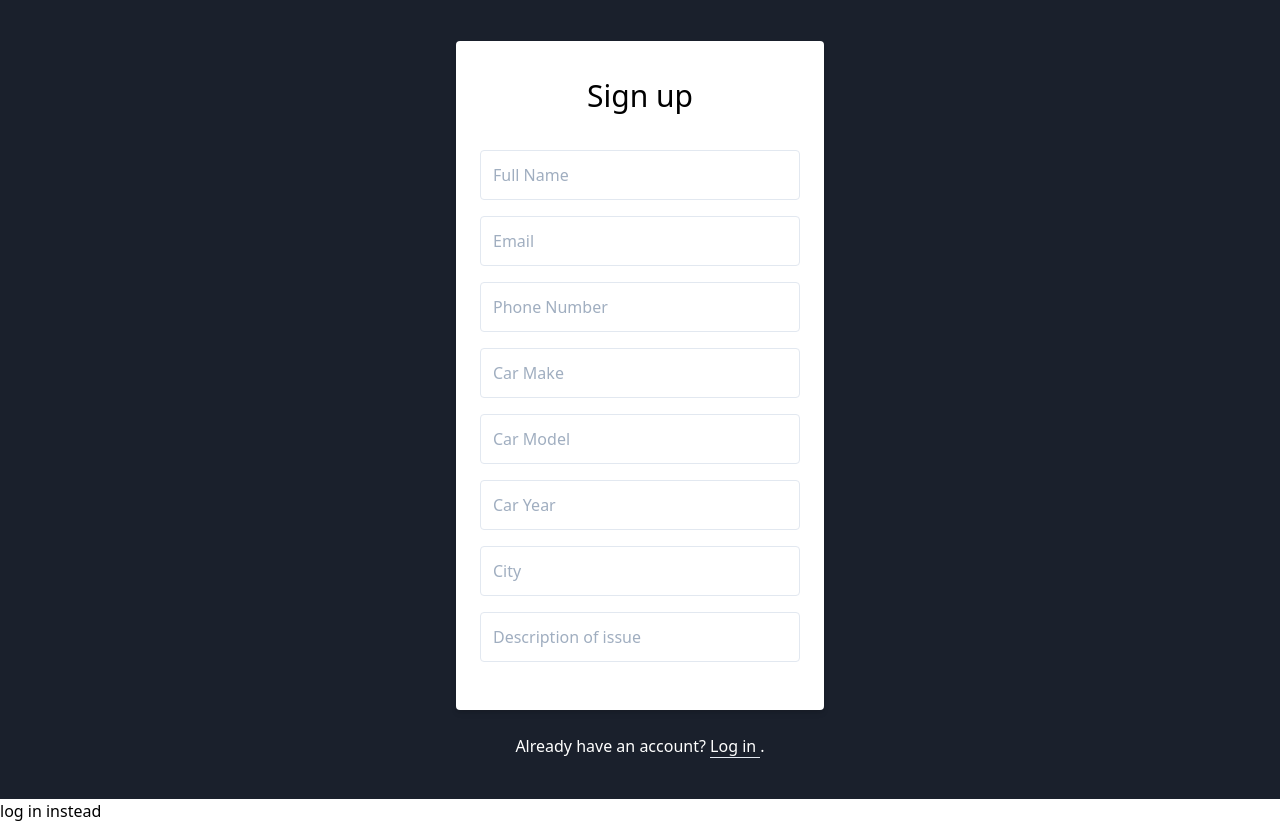
After one commit to arand013/Auto-Technician-project-2, a Node server app: page /signUpform in a window 1280 px wide. The commit adds this page. Shown: the part 62-885 px from the top of the page. Run offline with Node 20, Linux system fonts and the light colour scheme; some libraries are stand-ins or nearby versions.

Commit message:
sign Up form functional and updated

```diff
--- a/controllers/home-routes.js
+++ b/controllers/home-routes.js
@@ -66,6 +66,14 @@ router.get('/login', (req, res) => {
   res.render('login');
 });
 
+router.get('/signUpform', (req, res) => {
+  if (req.session.loggedIn) {
+    res.redirect('/');
+    return;
+  }
+
+  res.render('signUpform');
+});
 
 
 module.exports = router;
--- a/views/homepage.handlebars
+++ b/views/homepage.handlebars
@@ -9,8 +9,8 @@
         </h2>
         <div class="inline-flex">
             <button
-          class="p-2 my-5 mx-2 bg-indigo-700 hover:bg-indigo-800 font-bold text-white rounded border-2 border-transparent hover:border-indigo-800 shadow-md transition duration-500 md:text-xl"><a
-            href="./signupform.html">Sign Up</a></button>
+                class="p-2 my-5 mx-2 bg-indigo-700 hover:bg-indigo-800 font-bold text-white rounded border-2 border-transparent hover:border-indigo-800 shadow-md transition duration-500 md:text-xl">
+                <a href="/signUpform">Request</a></button>
         </div>
     </div>
 </div>
--- /dev/null
+++ b/views/signUpForm.handlebars
@@ -0,0 +1,48 @@
+<section class="sign-in-page">
+
+    <body>
+        <div class="bg-gray-900 min-h-screen flex flex-col">
+            <div class="container max-w-sm mx-auto flex-1 flex flex-col items-center justify-center px-2">
+                <div class="bg-white px-6 py-8 rounded shadow-md text-black w-full">
+                    <h1 class="mb-8 text-3xl text-center">Sign up</h1>
+                    <input type="text" class="block border border-grey-light w-full p-3 rounded mb-4" name="fullname"
+                        placeholder="Full Name" />
+
+                    <input type="text" class="block border border-grey-light w-full p-3 rounded mb-4" name="email"
+                        placeholder="Email" />
+
+                    <input type="text" class="block border border-grey-light w-full p-3 rounded mb-4"
+                        name="phone_number" placeholder="Phone Number" />
+
+                    <input type="password" class="block border border-grey-light w-full p-3 rounded mb-4" name="carmake"
+                        placeholder="Car Make" />
+
+                    <input type="text" class="block border border-grey-light w-full p-3 rounded mb-4" name="carmodel"
+                        placeholder="Car Model" />
+
+                    <input type="text" class="block border border-grey-light w-full p-3 rounded mb-4" name="caryear"
+                        placeholder="Car Year" />
+
+                    <input type="text" class="block border border-grey-light w-full p-3 rounded mb-4" name="city"
+                        placeholder="City" />
+
+                    <input type="text" class="block border border-grey-light w-full p-3 rounded mb-4" name="description"
+                        placeholder="Description of issue" />
+
+
+
+                </div>
+
+                <div class="text-white mt-6">
+                    Already have an account?
+                    <a class="no-underline border-b border-blue text-blue" href="/login">
+                        Log in
+                    </a>.
+                </div>
+            </div>
+        </div>
+    </body>
+    <a href="/login" class="login-link">log in instead</a>
+</section>
+
+<script src="/javascript/signup.js"></script>
```
Also changed, not shown: server.js (+5 -66 lines), views/single-post.handlebars (deleted, +0 -23 lines). Lines whose indentation alone changed are shown as unchanged.
